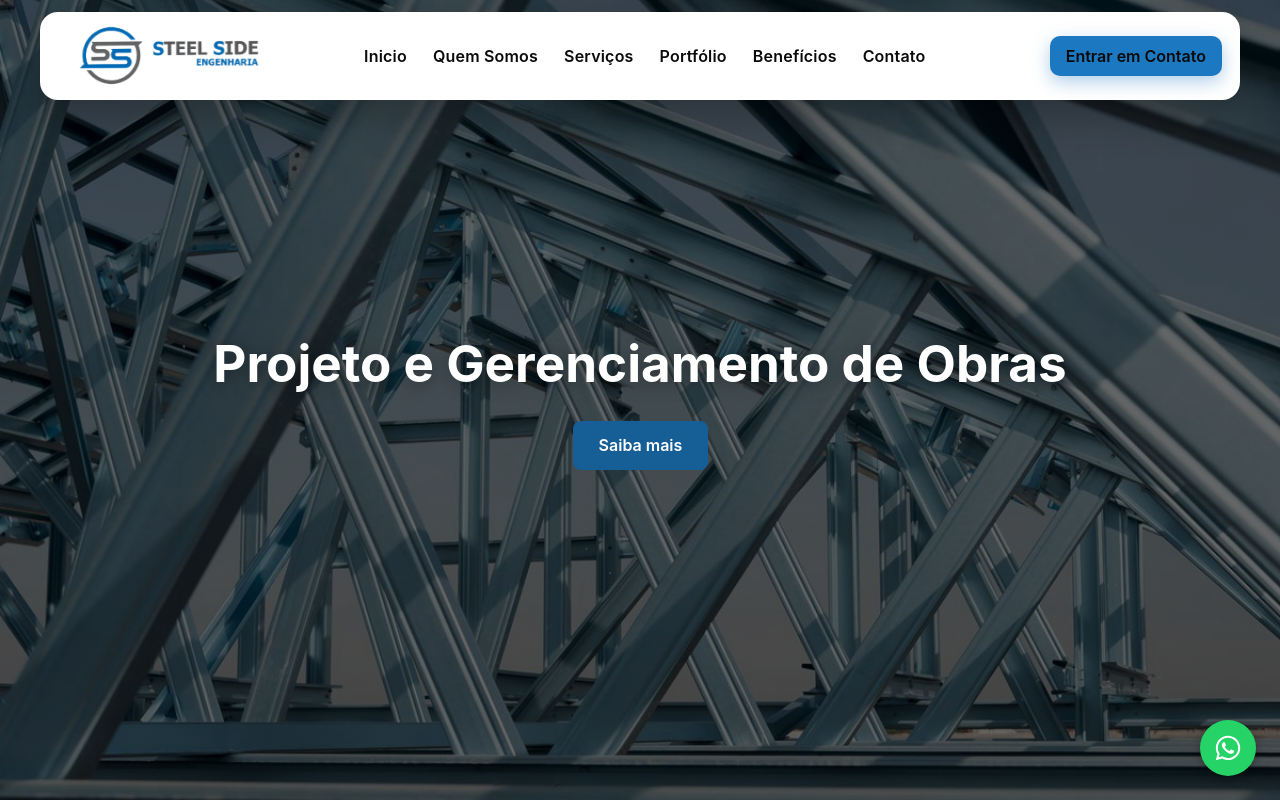
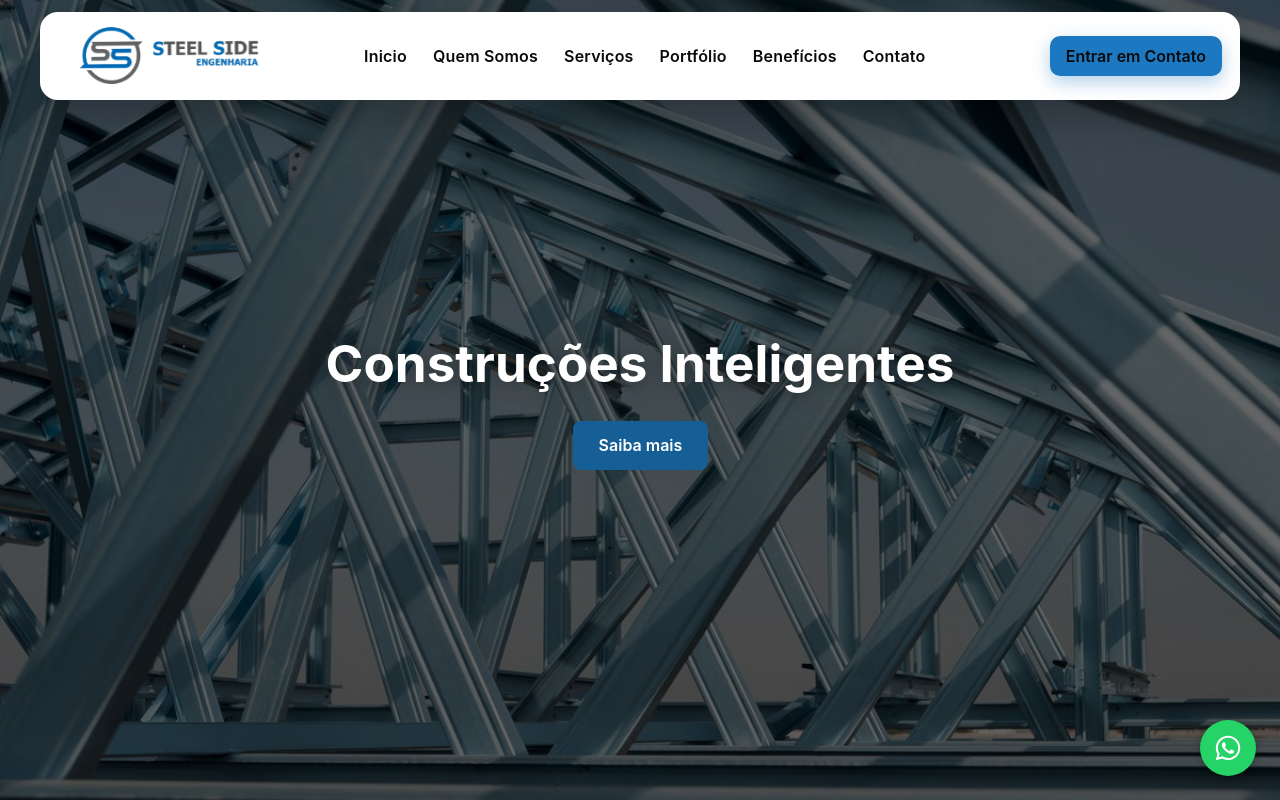
Before and after one commit to AllexFelicio/Visengdiagnostica, a React (Vite) app: page / in a window 1280 px wide. Shown: the top 800 px of the page. Built offline with nearby package versions, Linux system fonts and the light colour scheme.

Commit message:
ajuste hero

```diff
--- a/src/components/Hero/Hero.tsx
+++ b/src/components/Hero/Hero.tsx
@@ -5,7 +5,7 @@ export function Hero() {
     <section id="home" className={styles.hero}>
       <div className={styles.content}>
         <h1 className={styles.title}>
-          Projeto e Gerenciamento de Obras
+          Construções Inteligentes
         </h1>
         <a href="/#sobre" className={styles.button}>
           Saiba mais
```
